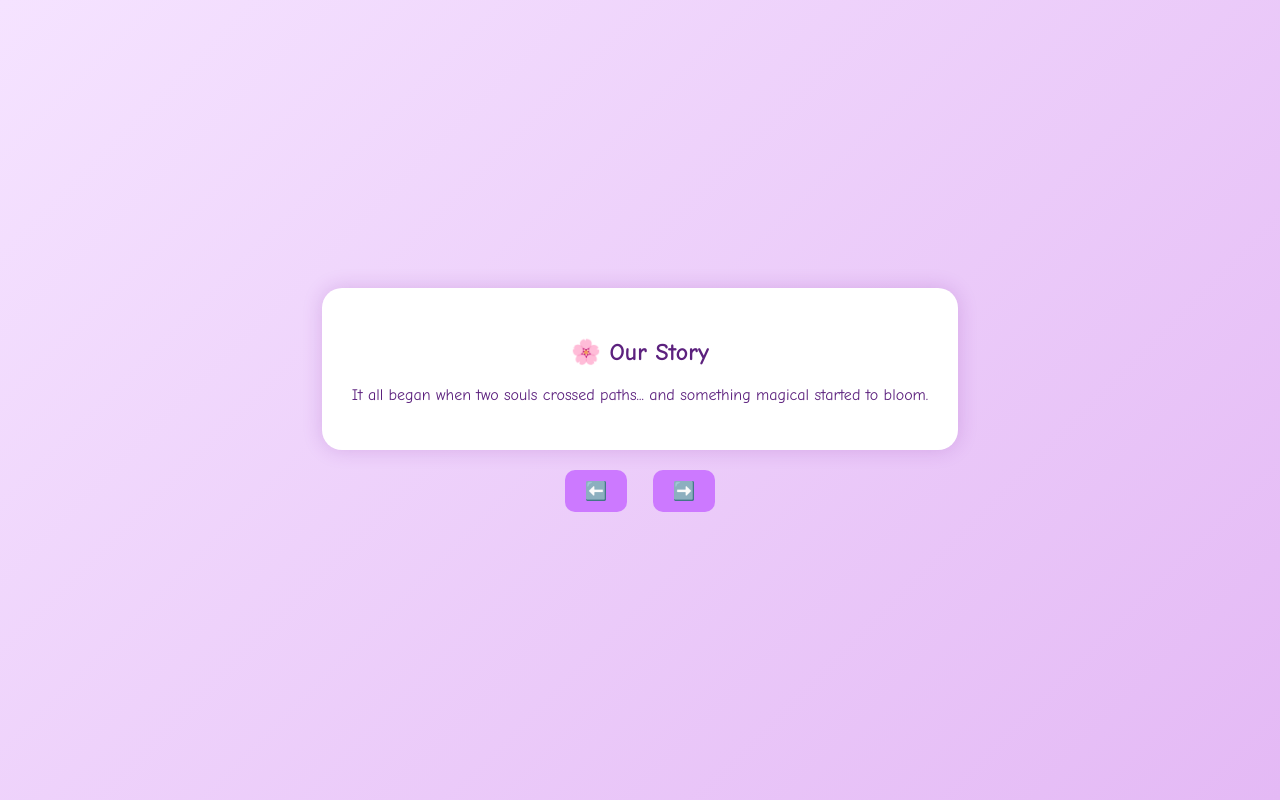
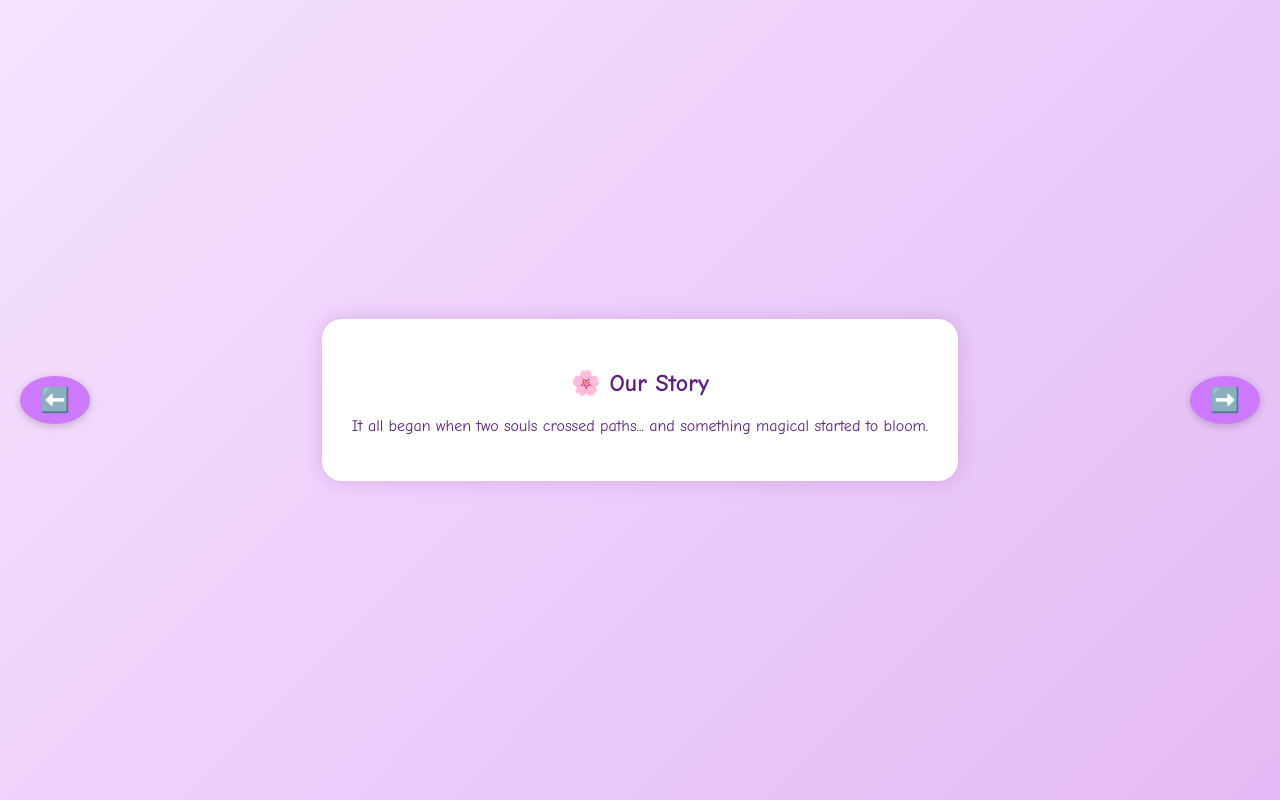
Before and after one commit to Urvashi928/surprise-gift-book, a plain HTML site: page storybook.html in a window 1280 px wide. Drawn offline with Linux system fonts and the light colour scheme.

Commit message:
Update storybook.css

```diff
--- a/storybook.css
+++ b/storybook.css
@@ -41,22 +41,37 @@ body {
 }
 
 .controls {
-  margin-top: 20px;
+  position: absolute;
+  top: 50%;
+  left: 0;
+  right: 0;
+  width: 100%;
+  display: flex;
+  justify-content: space-between;
+  transform: translateY(-50%);
+  padding: 0 20px;
+  box-sizing: border-box;
+  pointer-events: none; /* allow clicks to go through */
 }
+
 .controls button {
+  pointer-events: all; /* enable click on buttons */
   padding: 10px 20px;
-  font-size: 18px;
+  font-size: 24px;
   background: #cc79ff;
   color: white;
   border: none;
-  border-radius: 10px;
-  margin: 0 10px;
+  border-radius: 50%;
   cursor: pointer;
-  transition: background 0.3s;
+  transition: background 0.3s, transform 0.2s;
+  box-shadow: 0 2px 8px rgba(0, 0, 0, 0.2);
 }
+
 .controls button:hover {
   background: #a94bc2;
+  transform: scale(1.1);
 }
+
 
 /* Timeline List */
 .timeline {
```
